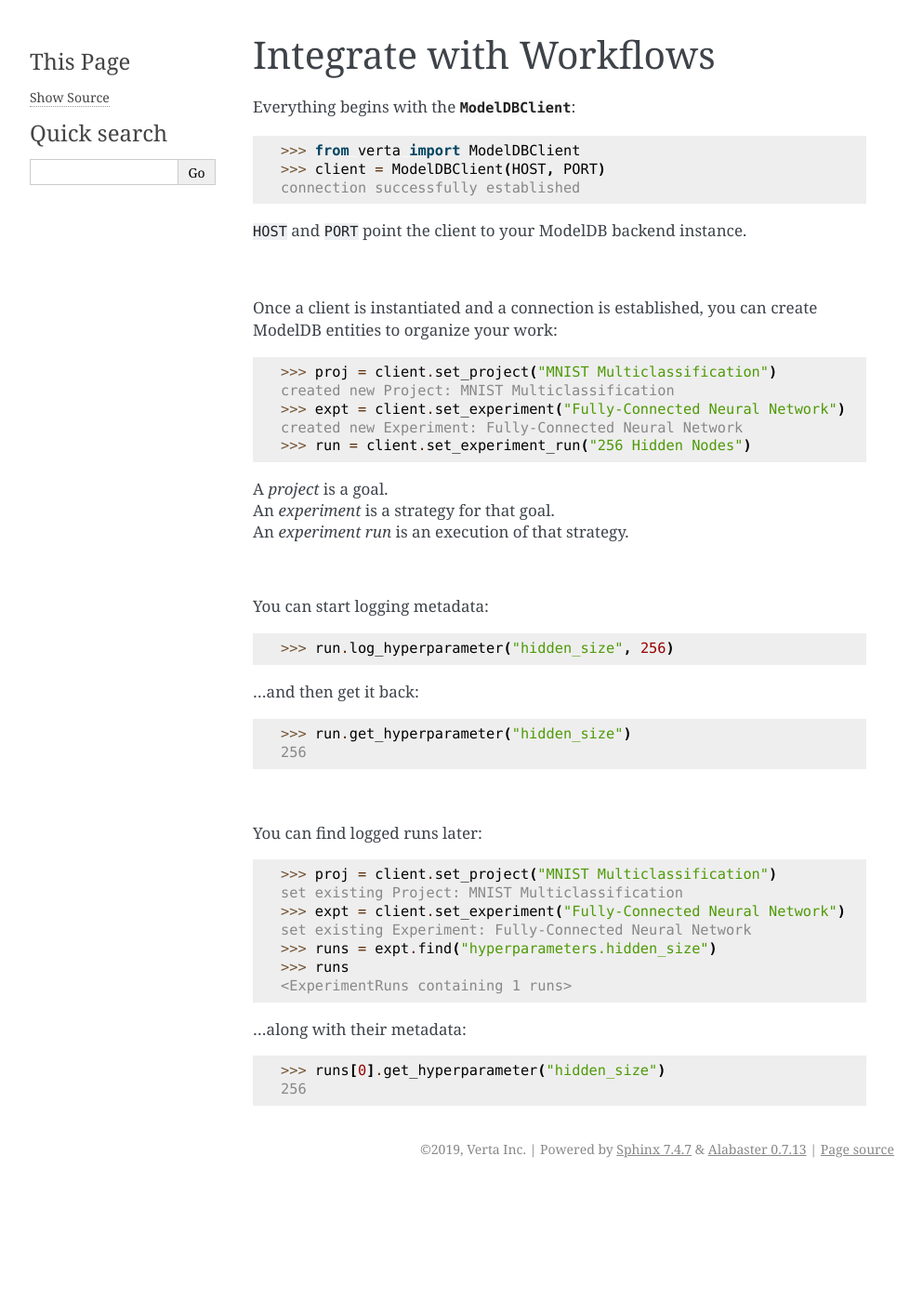
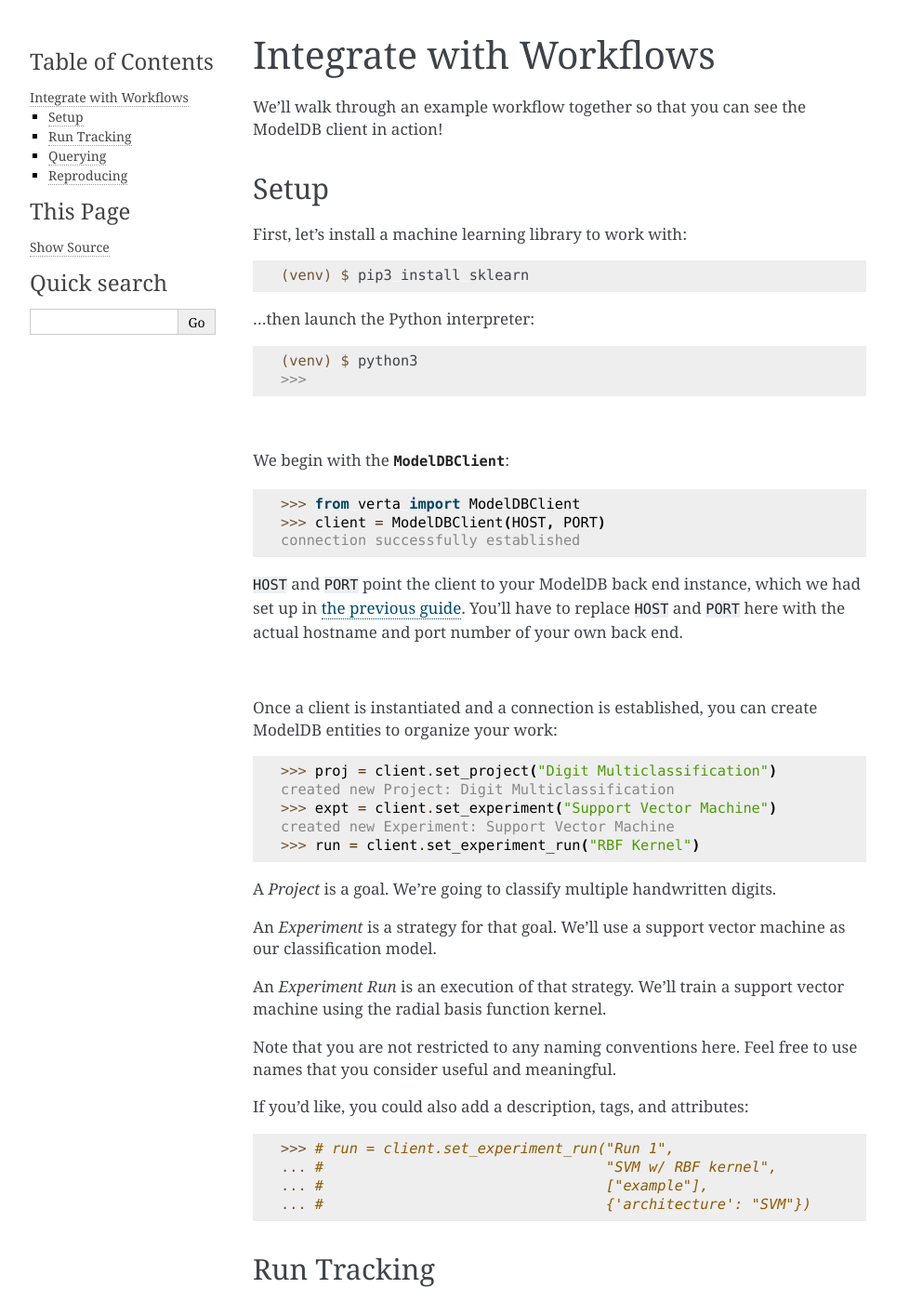
Before and after one commit to verta-service-account/modeldb-client, a Sphinx documentation site: the page built from verta/docs/guides/workflows.rst, in a window 1280 px wide and 1400 px high. Shown: the whole window at 93% size, without its empty margins (148-1141 px from the left). Built offline with Sphinx 7.4.7, drawn with Linux system fonts in a browser that asks for light colours; some of the changed text lies outside the part shown.

Commit message:
Add detailed workflow guide

```diff
--- a/verta/docs/guides/workflows.rst
+++ b/verta/docs/guides/workflows.rst
@@ -1,7 +1,28 @@
 Integrate with Workflows
 ========================
 
-Everything begins with the :py:mod:`~verta.modeldbclient.ModelDBClient`:
+We'll walk through an example workflow together so that you can see the ModelDB client in action!
+
+
+Setup
+-----
+
+First, let's install a machine learning library to work with:
+
+.. code-block:: console
+
+    (venv) $ pip3 install sklearn
+
+...then launch the Python interpreter:
+
+.. code-block:: console
+
+    (venv) $ python3
+    >>>
+
+|
+
+We begin with the :py:mod:`~verta.modeldbclient.ModelDBClient`:
 
 .. code-block:: python
 
@@ -9,7 +30,9 @@
     >>> client = ModelDBClient(HOST, PORT)
     connection successfully established
 
-``HOST`` and ``PORT`` point the client to your ModelDB backend instance.
+``HOST`` and ``PORT`` point the client to your ModelDB back end instance, which we had set up in `the
+previous guide <back-end.html>`_\ . You'll have to replace ``HOST`` and ``PORT`` here with the actual
+hostname and port number of your own back end.
 
 |
 
@@ -18,48 +41,139 @@
 
 .. code-block:: python
 
-    >>> proj = client.set_project("MNIST Multiclassification")
-    created new Project: MNIST Multiclassification
-    >>> expt = client.set_experiment("Fully-Connected Neural Network")
-    created new Experiment: Fully-Connected Neural Network
-    >>> run = client.set_experiment_run("256 Hidden Nodes")
+    >>> proj = client.set_project("Digit Multiclassification")
+    created new Project: Digit Multiclassification
+    >>> expt = client.set_experiment("Support Vector Machine")
+    created new Experiment: Support Vector Machine
+    >>> run = client.set_experiment_run("RBF Kernel")
 
-| A *project* is a goal.
-| An *experiment* is a strategy for that goal.
-| An *experiment run* is an execution of that strategy.
+A *Project* is a goal. We're going to classify multiple handwritten digits.
+
+An *Experiment* is a strategy for that goal. We'll use a support vector machine as our classification
+model.
+
+An *Experiment Run* is an execution of that strategy. We'll train a support vector machine using the
+radial basis function kernel.
+
+Note that you are not restricted to any naming conventions here. Feel free to use names that you
+consider useful and meaningful.
+
+If you'd like, you could also add a description, tags, and attributes:
+
+.. code-block:: python
+
+    >>> # run = client.set_experiment_run("Run 1",
+    ... #                                 "SVM w/ RBF kernel",
+    ... #                                 ["example"],
+    ... #                                 {'architecture': "SVM"})
+
+
+Run Tracking
+------------
+
+scikit-learn has built-in datasets we can use:
+
+.. code-block:: python
+
+    >>> from sklearn.datasets import load_digits
+    >>> digits = load_digits()
+    >>> X, y = digits.data, digits.target
+
+We also need to define some hyperparameters to specify a configuration for our model:
+
+.. code-block:: python
+
+    >>> hyperparams = {'kernel': "rbf",
+    ...                'C': 1e-2,
+    ...                'gamma': .2}
+
+Then we can finally train a model on our data:
+
+.. code-block:: python
+
+    >>> from sklearn.svm import SVC
+    >>> clf = SVC(**hyperparams).fit(X, y)
+
+To see how well we did, we can calculate our mean accuracy on the entire training set:
+
+.. code-block:: python
+
+    >>> train_acc = clf.score(X, y)
+    >>> print(train_acc)
+    0.1018363939899833
 
 |
 
-You can start logging metadata:
+That's not much better than purely guessing! So how do we keep a more permanent record of this abysmal
+*Experiment Run*? With ModelDB of course:
 
 .. code-block:: python
 
-    >>> run.log_hyperparameter("hidden_size", 256)
+    >>> run.log_dataset("train_data", "data/digits.gz", digits)
+    >>> run.log_hyperparameters(**hyperparams)
+    >>> run.log_model("model", "models/rbf_svc.gz", clf)
+    >>> run.log_metric("train_acc", train_acc)
 
-...and then get it back:
+|
+
+But logging doesn't need to occur all at once at the end. Let's do another *Experiment Run* with a
+linear kernel—this time interweaving the logging statements with our training process:
+
+.. code-block:: python
+    :emphasize-lines: 1,2,4,6,8
+
+    >>> run = client.set_experiment_run("Linear Kernel")
+    >>> run.log_dataset("train_data", "data/digits.gz")
+    >>> hyperparams['kernel'] = 'linear'
+    >>> run.log_hyperparameters(**hyperparams)
+    >>> clf = SVC(**hyperparams).fit(X, y)
+    >>> run.log_model("model", "models/linear_svc.gz", clf)
+    >>> train_acc = clf.score(X, y)
+    >>> run.log_metric("train_acc", train_acc)
+
+
+Querying
+--------
+
+Organizing *Experiment Run*\ s under *Experiment*\ s gives us the ability to retrieve them as a group:
 
 .. code-block:: python
 
-    >>> run.get_hyperparameter("hidden_size")
-    256
+    >>> runs = expt.expt_runs
+    >>> runs
+    <ExperimentRuns containing 2 runs>
 
-|
-
-You can find logged runs later:
+...and query them:
 
 .. code-block:: python
 
-    >>> proj = client.set_project("MNIST Multiclassification")
-    set existing Project: MNIST Multiclassification
-    >>> expt = client.set_experiment("Fully-Connected Neural Network")
-    set existing Experiment: Fully-Connected Neural Network
-    >>> runs = expt.find("hyperparameters.hidden_size")
-    >>> runs
-    <ExperimentRuns containing 1 runs>
+    >>> best_run = runs.sort("metrics.train_acc", descending=True)[0]
+    >>> best_run.get_metric("train_acc")
+    0.9994435169727324
 
-...along with their metadata:
+That's pretty good! So which run was this? Definitely not the RBF kernel:
 
 .. code-block:: python
 
-    >>> runs[0].get_hyperparameter("hidden_size")
-    256
+    >>> best_run.name
+    'Linear Kernel'
+
+
+Reproducing
+-----------
+
+We can load back the model to see it again for ourselves:
+
+.. code-block:: python
+
+    >>> clf = best_run.get_model("model", load=True)
+    >>> clf.score(X, y)
+    0.9994435169727324
+
+Or we can retrain the model from scratch as a sanity check:
+
+.. code-block:: python
+
+    >>> clf = SVC(**best_run.get_hyperparameters()).fit(X, y)
+    >>> clf.score(X, y)
+    0.9994435169727324
```
